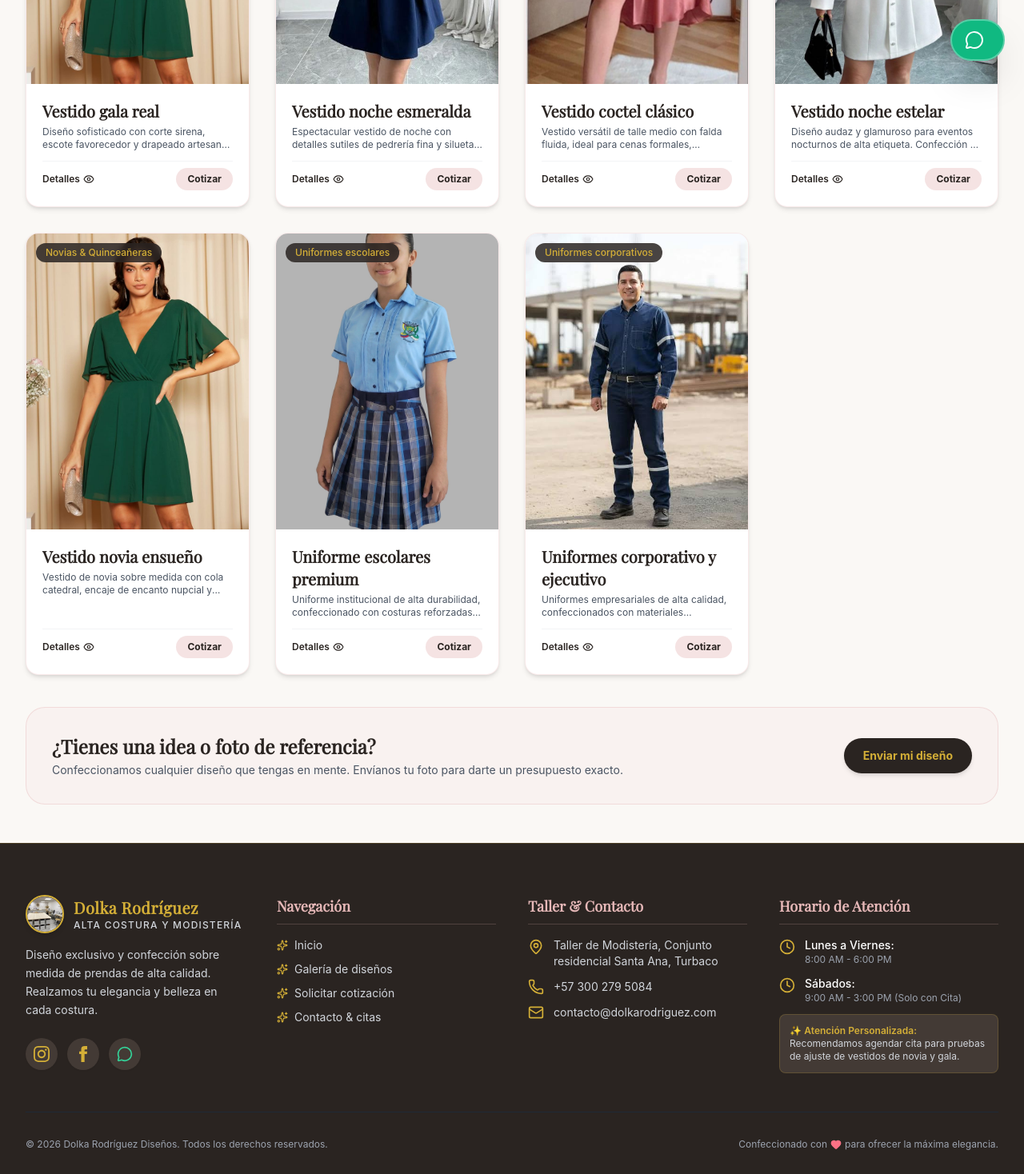
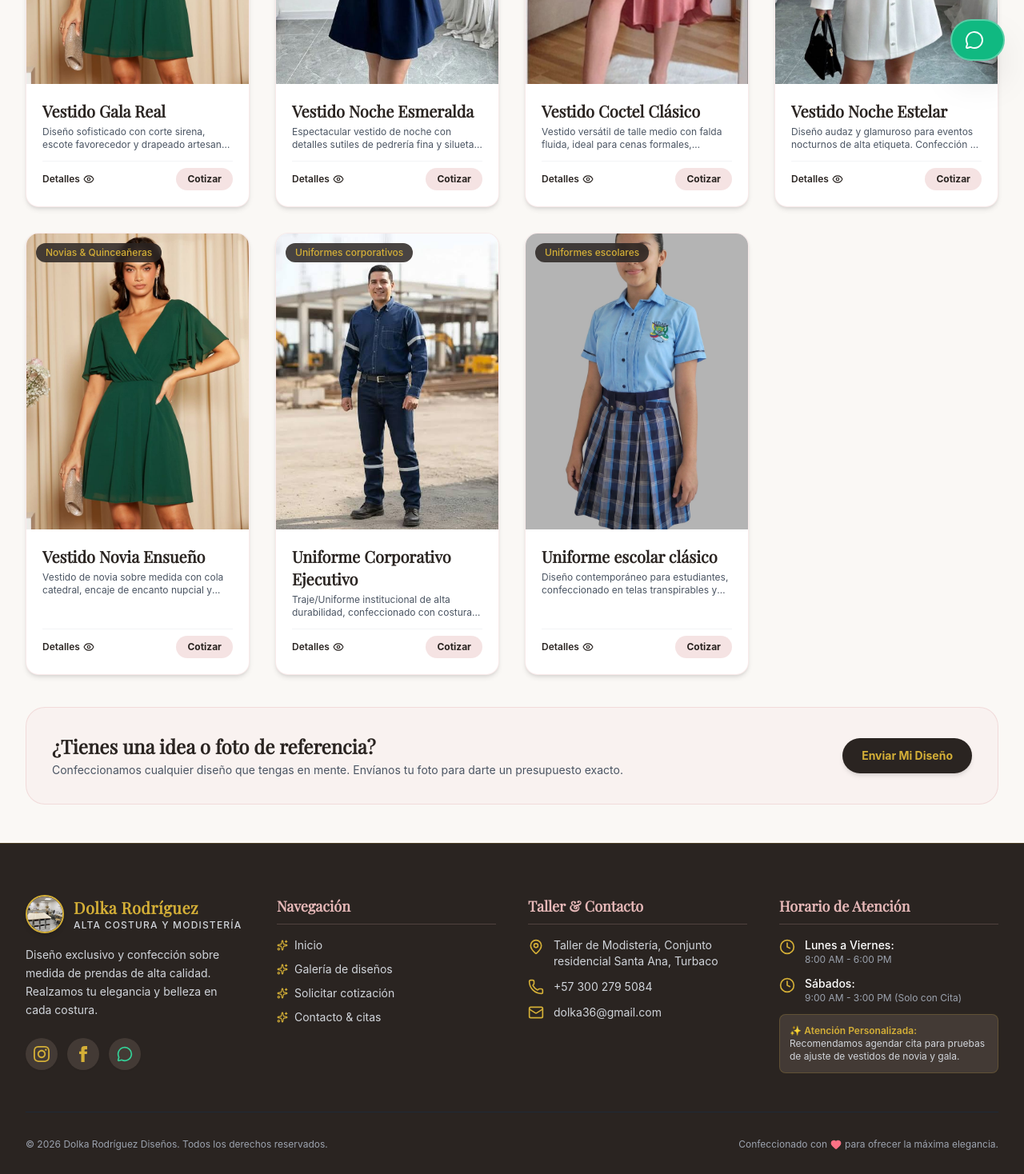
Before and after one commit to B1cyruz/dolka-rodriguez, a React (Vite) app: page /galeria in a window 1280 px wide. Shown: the part 700-2168 px from the top of the page at 80% size. Built offline with nearby package versions, Linux system fonts and the light colour scheme.

Commit message:
Actualizacion de correo electronico

```diff
--- a/eslint.config.js
+++ b/eslint.config.js
@@ -10,7 +10,10 @@ export default [
     files: ['**/*.{js,jsx}'],
     languageOptions: {
       ecmaVersion: 2020,
-      globals: globals.browser,
+      globals: {
+        ...globals.browser,
+        ...globals.node,
+      },
       parserOptions: {
         ecmaVersion: 'latest',
         ecmaFeatures: { jsx: true },
@@ -29,6 +32,7 @@ export default [
       ...react.configs['jsx-runtime'].rules,
       ...reactHooks.configs.recommended.rules,
       'react/jsx-no-target-blank': 'off',
+      'react/prop-types': 'off',
       'react-refresh/only-export-components': [
         'warn',
         { allowConstantExport: true },
--- a/src/components/Footer.jsx
+++ b/src/components/Footer.jsx
@@ -114,8 +114,8 @@ export default function Footer() {
               </li>
               <li className="flex items-center gap-3">
                 <Mail className="w-5 h-5 text-brand-gold flex-shrink-0" />
-                <a href="mailto:contacto@dolkarodriguez.com" className="hover:text-brand-gold transition">
-                  contacto@dolkarodriguez.com
+                <a href="mailto:dolka36@gmail.com" className="hover:text-brand-gold transition">
+                  dolka36@gmail.com
                 </a>
               </li>
             </ul>
--- a/src/pages/Contact.jsx
+++ b/src/pages/Contact.jsx
@@ -105,7 +105,7 @@ export default function Contact() {
               title="contacto@dolkarodriguez.com"
               className="text-xs sm:text-sm font-semibold text-brand-dark hover:text-brand-gold-dark block mt-1 truncate"
             >
-              contacto@dolkarodriguez.com
+              dolka36@gmail.com
             </a>
           </div>
         </div>
--- a/src/pages/Gallery.jsx
+++ b/src/pages/Gallery.jsx
@@ -1,5 +1,5 @@
 import { useState } from "react";
-import { Link, useNavigate } from "react-router-dom";
+import { useNavigate } from "react-router-dom";
 import { Sparkles, Eye, X, ArrowRight, CheckCircle2, Scissors, Clock } from "lucide-react";
 
 export default function Gallery() {
@@ -12,14 +12,14 @@ export default function Gallery() {
     { id: "gala", label: "Gala & Noche" },
     { id: "novias", label: "Novias & Quinceañeras" },
     { id: "coctel", label: "Coctel & Casual" },
-    { id: "uniformes", label: "Uniformes escolares" },
-    { id: "corporativo", label: "Uniformes corporativos" }
+    { id: "uniformes", label: "Uniformes corporativos" },
+    { id: "uniformes escolares", label: "Uniformes escolares" },
   ];
 
   const dresses = [
     {
       id: 1,
-      name: "Vestido gala real",
+      name: "Vestido Gala Real",
       category: "gala",
       categoryName: "Gala & Noche",
       image: "/images/vestido1.jpg",
@@ -30,7 +30,7 @@ export default function Gallery() {
     },
     {
       id: 2,
-      name: "Vestido noche esmeralda",
+      name: "Vestido Noche Esmeralda",
       category: "gala",
       categoryName: "Gala & Noche",
       image: "/images/vestido2.jpg",
@@ -41,7 +41,7 @@ export default function Gallery() {
     },
     {
       id: 3,
-      name: "Vestido coctel clásico",
+      name: "Vestido Coctel Clásico",
       category: "coctel",
       categoryName: "Coctel & Casual",
       image: "/images/vestido3.jpg",
@@ -52,7 +52,7 @@ export default function Gallery() {
     },
     {
       id: 4,
-      name: "Vestido noche estelar",
+      name: "Vestido Noche Estelar",
       category: "gala",
       categoryName: "Gala & Noche",
       image: "/images/vestido4.jpg",
@@ -63,7 +63,7 @@ export default function Gallery() {
     },
     {
       id: 5,
-      name: "Vestido novia ensueño",
+      name: "Vestido Novia Ensueño",
       category: "novias",
       categoryName: "Novias & Quinceañeras",
       image: "/images/vestido1.jpg",
@@ -74,26 +74,25 @@ export default function Gallery() {
     },
     {
       id: 6,
-      name: "Uniforme escolares premium",
+      name: "Uniforme Corporativo Ejecutivo",
       category: "uniformes",
-      categoryName: "Uniformes escolares",
-      image: "/images/uniforme.jpg",
-      description: "Uniforme institucional de alta durabilidad, confeccionado con costuras reforzadas para empresas e instituciones.",
+      categoryName: "Uniformes corporativos",
+      image: "/images/corporativo.jpg",
+      description: "Traje/Uniforme institucional de alta durabilidad, confeccionado con costuras reforzadas para empresas e instituciones.",
       fabric: "Poliéster Algodón Antiarrugas",
       timeframe: "Según volumen de producción",
       details: ["Telas de uso rudo y fácil lavado", "Bordado de logotipo corporativo", "Tallaje exacto por empleado"],
     },
-
     {
       id: 7,
-      name: "Uniformes corporativo y ejecutivo",
-      category: "corporativo",
-      categoryName: "Uniformes corporativos",
-      image: "/images/corporativo.jpg",
-      description: "Uniformes empresariales de alta calidad, confeccionados con materiales resistentes para uso diario en entornos profesionales.",
-      fabric: "Poliéster Algodón Antiarrugas",
-      timeframe: "Según volumen de producción",
-      details: ["Telas de uso rudo y fácil lavado", "Bordado de logotipo corporativo", "Tallaje exacto por empleado"],
+      name: "Uniforme escolar clásico",
+      category: "uniformes escolares",
+      categoryName: "Uniformes escolares",
+      image: "/images/uniforme.jpg",
+      description: "Diseño contemporáneo para estudiantes, confeccionado en telas transpirables y resistentes al desgaste.",
+      fabric: "Poliéster Algodón",
+      timeframe: "15 - 20 días de confección",
+      details: ["Diseño ergonómico", "Colores vibrantes", "Fácil mantenimiento"],
     },
   ];
 
@@ -113,7 +112,7 @@ export default function Gallery() {
       <div className="text-center max-w-3xl mx-auto space-y-3">
         <div className="inline-flex items-center gap-2 px-3.5 py-1.5 rounded-full bg-brand-rose-light text-brand-dark font-medium text-xs border border-brand-rose/40">
           <Sparkles className="w-4 h-4 text-brand-gold-dark" />
-          <span>Colección de alta costura y modistería</span>
+          <span>Colección de Alta Costura & Modistería</span>
         </div>
         <h1 className="text-4xl sm:text-5xl font-serif font-bold text-brand-dark tracking-tight">
           Catálogo & Galería de Diseños
@@ -234,7 +233,7 @@ export default function Gallery() {
             <div className="md:w-1/2 p-6 md:p-8 flex flex-col justify-between space-y-4 overflow-y-auto">
               <div className="space-y-4">
                 <div>
-                  <span className="text-xs font-semibold text-brand-gold-dark uppercase tracking-wider">Dolka Rodríguez taller</span>
+                  <span className="text-xs font-semibold text-brand-gold-dark uppercase tracking-wider">Dolka Rodríguez Atelier</span>
                   <h3 className="font-serif text-2xl md:text-3xl font-bold text-brand-dark">
                     {activeModalDress.name}
                   </h3>
@@ -257,7 +256,7 @@ export default function Gallery() {
 
                 {activeModalDress.details && (
                   <div className="space-y-1.5 pt-2">
-                    <p className="text-xs font-bold text-brand-dark uppercase tracking-wider">Características de confección:</p>
+                    <p className="text-xs font-bold text-brand-dark uppercase tracking-wider">Características de Confección:</p>
                     <ul className="space-y-1 text-xs text-gray-600">
                       {activeModalDress.details.map((detail, idx) => (
                         <li key={idx} className="flex items-center gap-2">
@@ -275,7 +274,7 @@ export default function Gallery() {
                   onClick={() => handleQuoteThisDress(activeModalDress.name)}
                   className="flex-1 bg-brand-gold hover:bg-brand-gold-dark text-brand-dark font-bold py-3 px-4 rounded-full text-center text-sm shadow-md transition flex items-center justify-center gap-2"
                 >
-                  <span>Cotizar esta prenda</span>
+                  <span>Cotizar Esta Prenda</span>
                   <ArrowRight className="w-4 h-4" />
                 </button>
               </div>
@@ -291,12 +290,12 @@ export default function Gallery() {
           <h3 className="font-serif text-2xl font-bold text-brand-dark">¿Tienes una idea o foto de referencia?</h3>
           <p className="text-sm text-gray-600 mt-1">Confeccionamos cualquier diseño que tengas en mente. Envíanos tu foto para darte un presupuesto exacto.</p>
         </div>
-        <Link
-          to="/cotizacion"
+        <button
+          onClick={() => navigate('/cotizacion')}
           className="bg-brand-dark hover:bg-brand-dark-light text-brand-gold font-bold px-6 py-3 rounded-full text-sm shadow-md transition whitespace-nowrap"
         >
-          Enviar mi diseño
-        </Link>
+          Enviar Mi Diseño
+        </button>
       </div>
 
     </div>
```
Also changed, not shown: src/pages/Home.jsx (line endings or trailing spaces), 1 other file (tests, documents, lock files or other folders).
